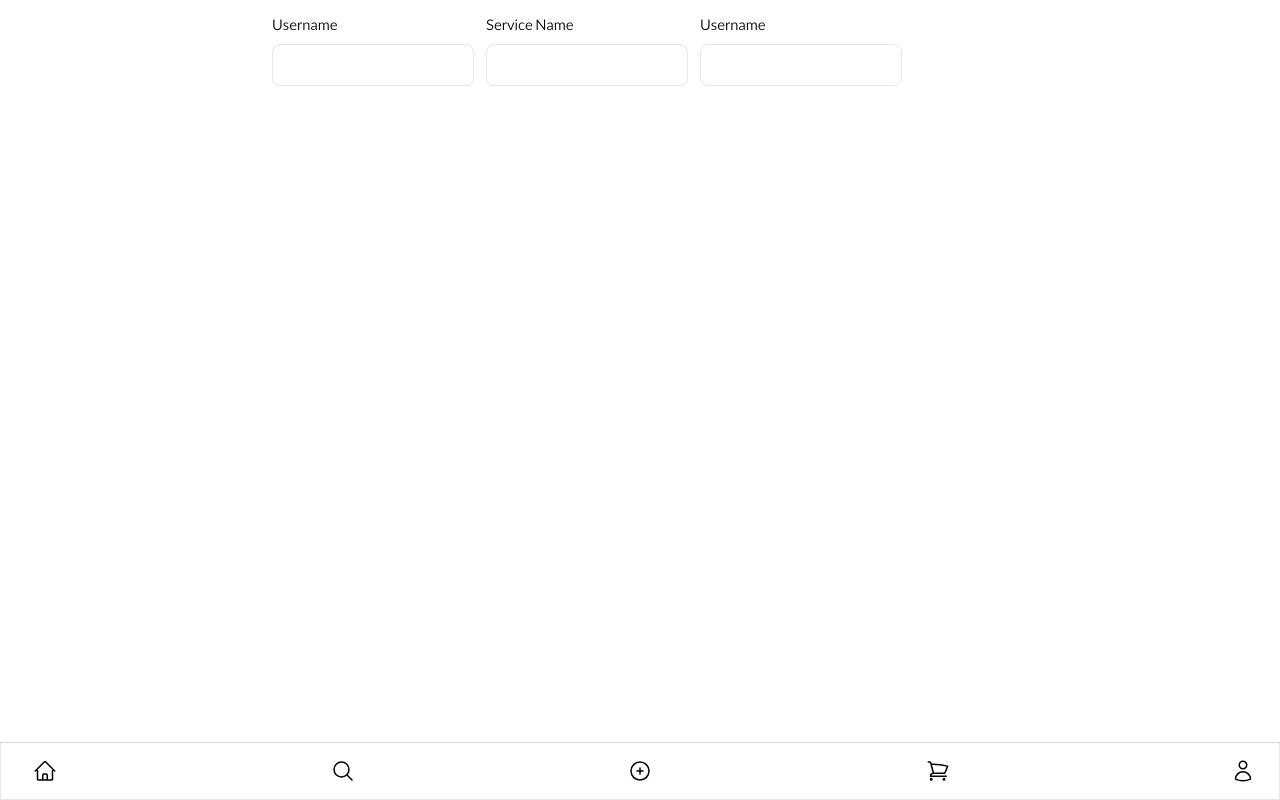
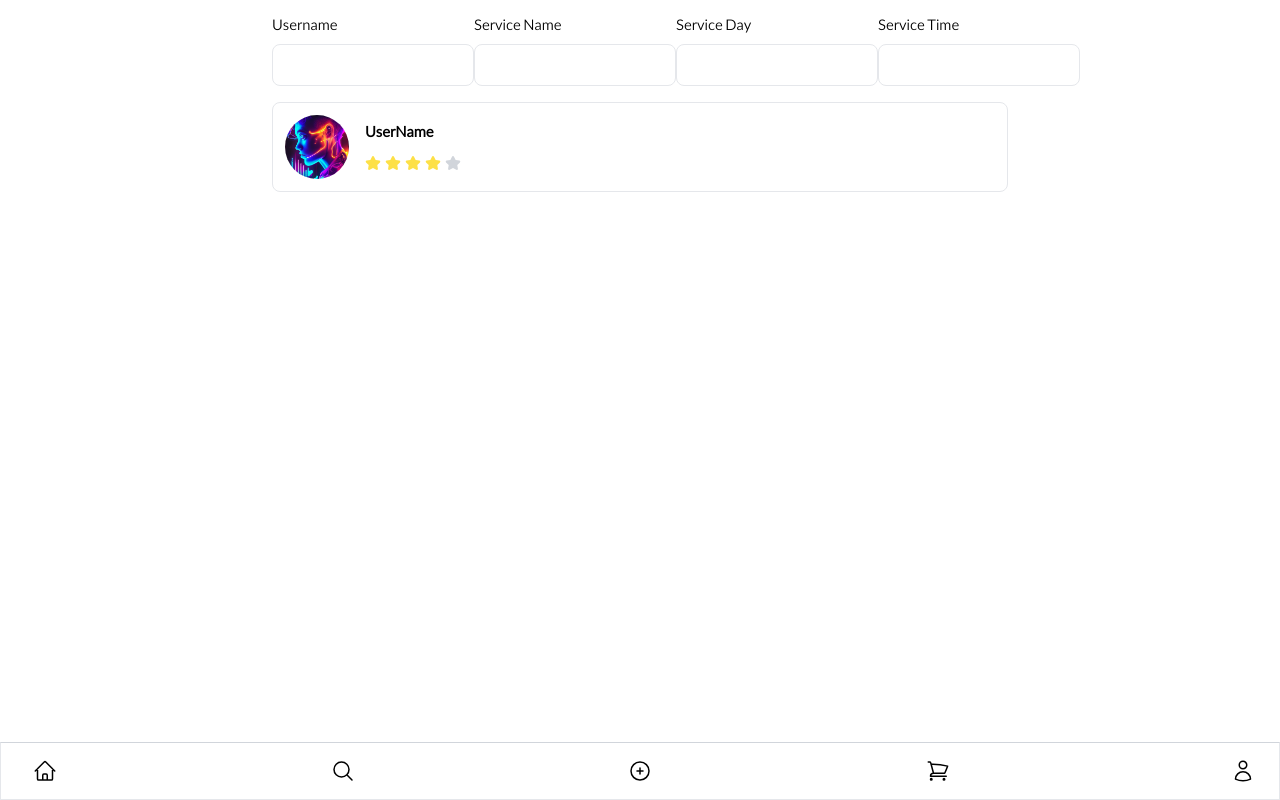
Before and after one commit to AbolfazlMarzban/beautyno-pwa, a React (Create React App) app: page /search in a window 1280 px wide. Built offline with nearby package versions, Linux system fonts and the light colour scheme.

Commit message:
search page

```diff
--- a/src/components/profile/profileInfo/profileInfo.jsx
+++ b/src/components/profile/profileInfo/profileInfo.jsx
@@ -1,10 +1,46 @@
+import { useState } from "react";
 import Navbar from "../../navbar";
 
 export default function ProfileInfo() {
+  const [profilePic, setProfilePic] = useState('')
+  function getProfilePic(ev){
+    var url = URL.createObjectURL(ev.target.files[0]);
+    setProfilePic(url);
+  }
   return (
     <div className="flex flex-col h-full items-center justify-center">
       <div className="flex flex-col items-center justify-center w-full max-w-3xl">
         <div className="w-full flex flex-col items-start gap-2 justify-center max-sm:p-3">
+        <div className="w-full h-32 border-2 border-dashed mt-2 rounded-lg flex justify-center items-center relative">
+                {profilePic.length > 0 ? (
+                  <img
+                    src={profilePic}
+                    alt=""
+                    className="w-full h-32 rounded-lg"
+                  />
+                ) : (
+                  <svg
+                    xmlns="http://www.w3.org/2000/svg"
+                    fill="none"
+                    viewBox="0 0 24 24"
+                    stroke-width="1.5"
+                    stroke="currentColor"
+                    className="w-6 h-6"
+                  >
+                    <path
+                      stroke-linecap="round"
+                      stroke-linejoin="round"
+                      d="M3 16.5v2.25A2.25 2.25 0 005.25 21h13.5A2.25 2.25 0 0021 18.75V16.5m-13.5-9L12 3m0 0l4.5 4.5M12 3v13.5"
+                    />
+                  </svg>
+                )}
+                <input
+                  type="file"
+                  accept="[.png, .jpg, .jepg]"
+                  className="w-full h-full opacity-0 absolute cursor-pointer"
+                  onChange={(ev) => getProfilePic(ev)}
+                />
+              </div>
           <label htmlFor="">Full Name</label>
           <input type="text" className="p-2 border rounded-lg w-full" />
           <label htmlFor="">Phone Number</label>
--- a/src/components/search/searchBox/searchBox.jsx
+++ b/src/components/search/searchBox/searchBox.jsx
@@ -2,7 +2,7 @@ import React from 'react';
 
 function SearchBox() {
     return (
-        <div className='flex gap-3 p-4'>
+        <div className='flex justify-around p-4'>
             <div className='flex flex-col items-start gap-1'>
                 <label htmlFor="">Username</label>
                 <input type="text" className='border rounded-lg p-2' />
@@ -12,7 +12,11 @@ function SearchBox() {
                 <input type="text" className='border rounded-lg p-2' />
             </div>
             <div className='flex flex-col items-start gap-1'>
-                <label htmlFor="">Username</label>
+                <label htmlFor="">Service Day</label>
+                <input type="text" className='border rounded-lg p-2' />
+            </div>
+            <div className='flex flex-col items-start gap-1'>
+                <label htmlFor="">Service Time</label>
                 <input type="text" className='border rounded-lg p-2' />
             </div>
         </div>
--- a/src/components/search/searchPage.jsx
+++ b/src/components/search/searchPage.jsx
@@ -1,6 +1,7 @@
 import React from 'react';
 import Navbar from '../navbar';
 import SearchBox from "./searchBox/searchBox";
+import SearchResult from './searchResult/searchResult';
 
 export default function Search() {
     return (
@@ -8,6 +9,9 @@ export default function Search() {
         <div className="w-full max-w-3xl">
             <SearchBox />
           </div>
+          <div className='flex flex-col w-full  max-w-3xl px-4'>
+            <SearchResult />
+          </div>
           <div className="w-full">
             <Navbar />
           </div>
--- /dev/null
+++ b/src/components/search/searchResult/searchResult.jsx
@@ -0,0 +1,69 @@
+import React from 'react';
+import profile from "../../../assets/images/background.png";
+
+
+function SearchResult(props) {
+    return (
+        <div className='flex items-center justify-start p-3 rounded-lg border w-full'>
+            <div className="basis-1/8">
+            <div
+              className="w-16 h-16 rounded-full bg-cover bg-center"
+              style={{ backgroundImage: `url(${profile})` }}
+            ></div>
+            </div>
+            <div className="basis-7/8 pr-4 flex flex-col items-start ml-4">
+            <span className="text-md font-bold">UserName</span>
+
+            <div class="flex items-center space-x-1 mt-2">
+              <svg
+                class="w-4 h-4 text-yellow-300"
+                aria-hidden="true"
+                xmlns="http://www.w3.org/2000/svg"
+                fill="currentColor"
+                viewBox="0 0 22 20"
+              >
+                <path d="M20.924 7.625a1.523 1.523 0 0 0-1.238-1.044l-5.051-.734-2.259-4.577a1.534 1.534 0 0 0-2.752 0L7.365 5.847l-5.051.734A1.535 1.535 0 0 0 1.463 9.2l3.656 3.563-.863 5.031a1.532 1.532 0 0 0 2.226 1.616L11 17.033l4.518 2.375a1.534 1.534 0 0 0 2.226-1.617l-.863-5.03L20.537 9.2a1.523 1.523 0 0 0 .387-1.575Z" />
+              </svg>
+              <svg
+                class="w-4 h-4 text-yellow-300"
+                aria-hidden="true"
+                xmlns="http://www.w3.org/2000/svg"
+                fill="currentColor"
+                viewBox="0 0 22 20"
+              >
+                <path d="M20.924 7.625a1.523 1.523 0 0 0-1.238-1.044l-5.051-.734-2.259-4.577a1.534 1.534 0 0 0-2.752 0L7.365 5.847l-5.051.734A1.535 1.535 0 0 0 1.463 9.2l3.656 3.563-.863 5.031a1.532 1.532 0 0 0 2.226 1.616L11 17.033l4.518 2.375a1.534 1.534 0 0 0 2.226-1.617l-.863-5.03L20.537 9.2a1.523 1.523 0 0 0 .387-1.575Z" />
+              </svg>
+              <svg
+                class="w-4 h-4 text-yellow-300"
+                aria-hidden="true"
+                xmlns="http://www.w3.org/2000/svg"
+                fill="currentColor"
+                viewBox="0 0 22 20"
+              >
+                <path d="M20.924 7.625a1.523 1.523 0 0 0-1.238-1.044l-5.051-.734-2.259-4.577a1.534 1.534 0 0 0-2.752 0L7.365 5.847l-5.051.734A1.535 1.535 0 0 0 1.463 9.2l3.656 3.563-.863 5.031a1.532 1.532 0 0 0 2.226 1.616L11 17.033l4.518 2.375a1.534 1.534 0 0 0 2.226-1.617l-.863-5.03L20.537 9.2a1.523 1.523 0 0 0 .387-1.575Z" />
+              </svg>
+              <svg
+                class="w-4 h-4 text-yellow-300"
+                aria-hidden="true"
+                xmlns="http://www.w3.org/2000/svg"
+                fill="currentColor"
+                viewBox="0 0 22 20"
+              >
+                <path d="M20.924 7.625a1.523 1.523 0 0 0-1.238-1.044l-5.051-.734-2.259-4.577a1.534 1.534 0 0 0-2.752 0L7.365 5.847l-5.051.734A1.535 1.535 0 0 0 1.463 9.2l3.656 3.563-.863 5.031a1.532 1.532 0 0 0 2.226 1.616L11 17.033l4.518 2.375a1.534 1.534 0 0 0 2.226-1.617l-.863-5.03L20.537 9.2a1.523 1.523 0 0 0 .387-1.575Z" />
+              </svg>
+              <svg
+                class="w-4 h-4 text-gray-300 dark:text-gray-500"
+                aria-hidden="true"
+                xmlns="http://www.w3.org/2000/svg"
+                fill="currentColor"
+                viewBox="0 0 22 20"
+              >
+                <path d="M20.924 7.625a1.523 1.523 0 0 0-1.238-1.044l-5.051-.734-2.259-4.577a1.534 1.534 0 0 0-2.752 0L7.365 5.847l-5.051.734A1.535 1.535 0 0 0 1.463 9.2l3.656 3.563-.863 5.031a1.532 1.532 0 0 0 2.226 1.616L11 17.033l4.518 2.375a1.534 1.534 0 0 0 2.226-1.617l-.863-5.03L20.537 9.2a1.523 1.523 0 0 0 .387-1.575Z" />
+              </svg>
+            </div>
+            </div>
+        </div>
+    );
+}
+
+export default SearchResult;
```
